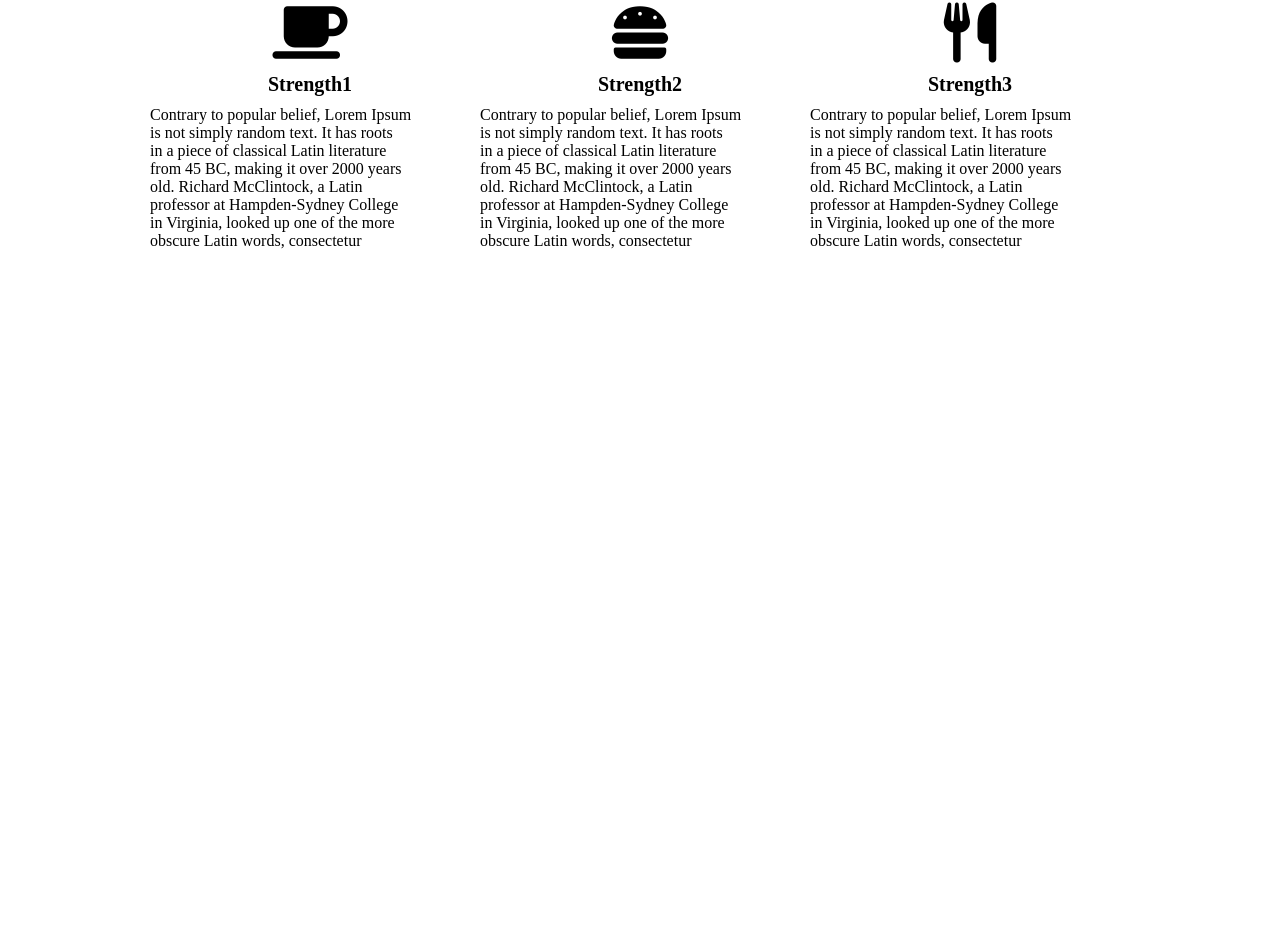
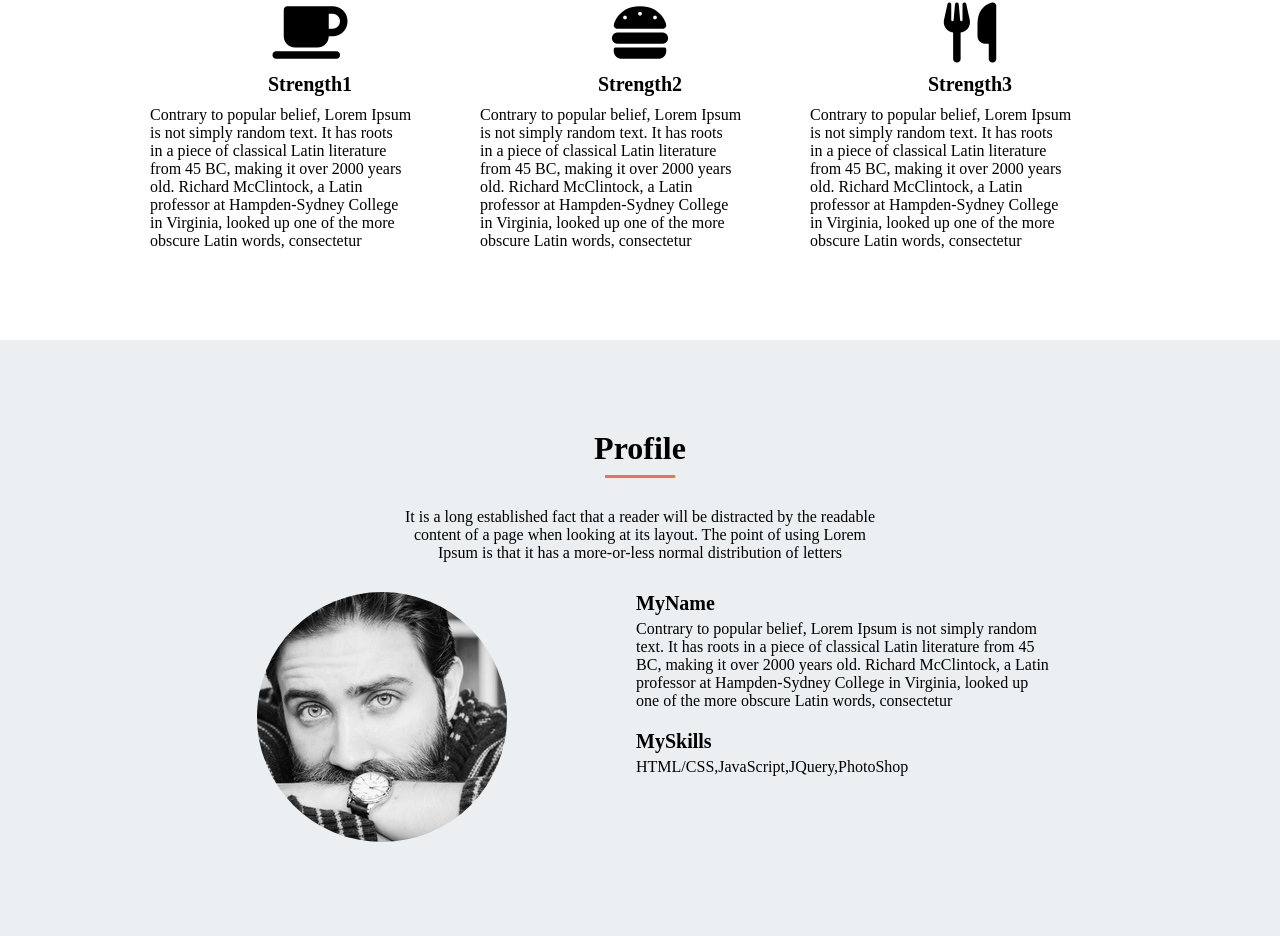
Before and after one commit to wa-r/HTML-CSS-Challenge, a plain HTML site: page index.html in a window 1280 px wide. Shown: the part 1831-2767 px from the top of the page. Before the commit the page ends 2171 px from the top, so only its background shows below. Drawn offline with Linux system fonts and the light colour scheme.

Commit message:
profile作成

```diff
--- a/index.html
+++ b/index.html
@@ -116,5 +116,33 @@
         </div>
       </div>
     </section>
+    <!-- Profile -->
+    <section id="profile">
+      <div class="container">
+        <h2 class="heading">Profile</h2>
+        <p class="heading-text">
+            It is a long established fact that a reader will be distracted by the readable<br>
+            content of a page when looking at its layout. The point of using Lorem<br>
+            Ipsum is that it has a more-or-less normal distribution of letters
+        </p>
+        <div class="profile-content">
+          <div class="left-content">
+            <img src="img/my-icon.jpg">
+          </div>
+          <div class="right-content">
+            <h3 class="right-content-title">MyName</h3>
+            <p class="right-content-text">
+              Contrary to popular belief, Lorem Ipsum is not simply random<br>
+              text. It has roots in a piece of classical Latin literature from 45<br>
+              BC, making it over 2000 years old. Richard McClintock, a Latin<br>
+              professor at Hampden-Sydney College in Virginia, looked up<br>
+              one of the more obscure Latin words, consectetur
+              <h3 class="right-content-title">MySkills</h3>
+              <p class="right-content-text">HTML/CSS,JavaScript,JQuery,PhotoShop</p>
+            </p>
+          </div>
+        </div>
+      </div>
+    </section>
   </body>
 </html>
--- a/style.css
+++ b/style.css
@@ -192,3 +192,48 @@ header a {
   margin: 10px 0;
   font-size: 20px;
 }
+
+#profile {
+  background-color: #ECEFF1;
+  display: flex;
+  justify-content: center;
+  margin: 0 auto;
+}
+
+#profile .container {
+  width: 1024px;
+  margin-bottom: 90px;
+}
+
+.profile-content {
+  display: flex;
+}
+
+.left-content {
+  width: 512px;
+  text-align: center;
+}
+
+.left-content img{
+  width: 250px;
+  height: 250px;
+  border-radius: 50%;
+}
+
+.right-content {
+  width: 520px;
+}
+
+.right-content-title {
+  font-size: 20px;
+  margin-bottom: 5px;
+}
+
+.right-content-text {
+  font-size: 16px;
+  margin-bottom: 20px;
+}
+
+.right-content-text:last-child {
+  margin-bottom: 0;
+}
```
